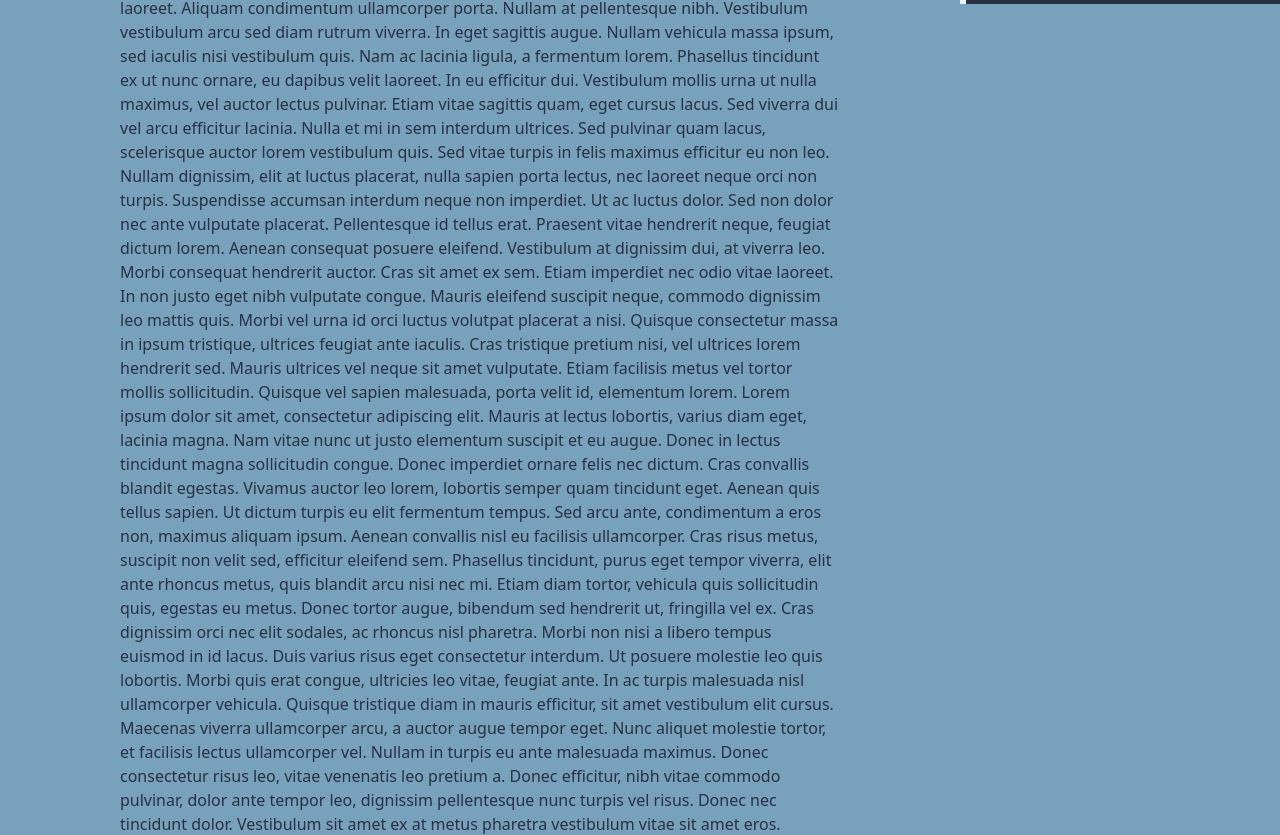
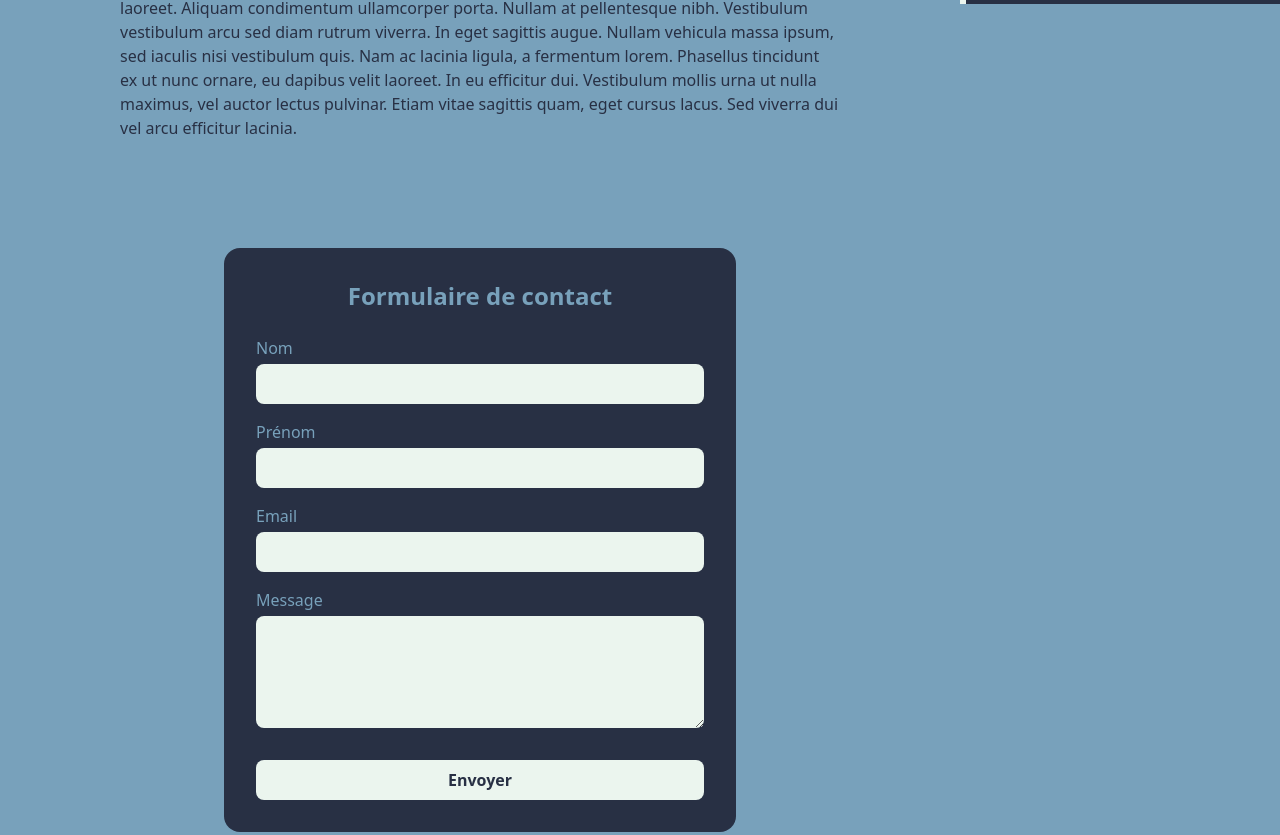
Before and after one commit to LaWass1864/Portfolio, a plain HTML site: page index.html in a window 1280 px wide. Shown: the part 796-1631 px from the top of the page. Drawn offline with nearby package versions, Linux system fonts and the light colour scheme.

Commit message:
Ajout du formulaire de contact

```diff
--- a/index.html
+++ b/index.html
@@ -18,14 +18,14 @@
             <a href="index.html" class="flex justify-center">
                 <svg xmlns="http://www.w3.org/2000/svg" width="100" height="100" viewBox="0 0 400 400" role="img"
                     aria-label="Badge TMH">
-                    <circle cx="200" cy="200" r="170" fill="#78a1bb" stroke="#283044" stroke-width="8"/>
+                    <circle cx="200" cy="200" r="170" fill="#78a1bb" stroke="#283044" stroke-width="8" />
                     <text x="50%" y="52%" text-anchor="middle" dominant-baseline="middle"
                         font-family="Inter, Arial, Helvetica, sans-serif" font-weight="800" font-size="100"
                         fill="#283044">TMH</text>
                 </svg>
             </a>
             <a href="#moi" class="block text-[#78A1BB] font-bold text-3xl hover:text-[#ebf5ee]">À propos de moi</a>
-            <a href="#" class="block text-[#78A1BB] font-bold text-3xl hover:text-[#ebf5ee]">Contact</a>
+            <a href="#contact" class="block text-[#78A1BB] font-bold text-3xl hover:text-[#ebf5ee]">Contact</a>
             <a href="#" class="block text-[#78A1BB] font-bold text-3xl hover:text-[#ebf5ee]">Mes projets</a>
             <a href="#" class="block text-[#78A1BB] font-bold text-3xl hover:text-[#ebf5ee]">Scrool to top</a>
         </nav>
@@ -34,27 +34,70 @@
     <section class="text-[#283044] w-3/4" id="moi">
         <h1 class="text-8xl pl-30 pt-30 font-bold"><span class="text-[#ebf5ee]">T</span>éo<br> <span
                 class="text-[#ebf5ee]">M</span>assicot<br> <span class="text-[#ebf5ee]">H</span>equet</h1>
-        <p class="p-30">
-            Lorem ipsum dolor sit amet, consectetur adipiscing elit. Curabitur pellentesque, justo eget iaculis egestas, ex enim fermentum felis, vitae tincidunt odio lacus nec dui. Praesent feugiat laoreet vestibulum. Donec hendrerit ornare elementum. Sed et turpis aliquam, dictum libero at, tempor tortor. Proin bibendum nunc vel mauris tempus varius. Pellentesque blandit ligula at felis eleifend porta. Suspendisse facilisis arcu et pulvinar consectetur. Aenean mattis viverra nisl quis molestie. Duis cursus elit et nisl elementum semper. Etiam sit amet lorem sit amet tortor pellentesque blandit. Sed a aliquam est. Curabitur venenatis elit non porta varius. Integer mattis magna risus, vel gravida nibh faucibus sed. Integer consectetur nibh odio.
+        <p class="px-30 pt-30">
+            Lorem ipsum dolor sit amet, consectetur adipiscing elit. Curabitur pellentesque, justo eget iaculis egestas,
+            ex enim fermentum felis, vitae tincidunt odio lacus nec dui. Praesent feugiat laoreet vestibulum. Donec
+            hendrerit ornare elementum. Sed et turpis aliquam, dictum libero at, tempor tortor. Proin bibendum nunc vel
+            mauris tempus varius. Pellentesque blandit ligula at felis eleifend porta. Suspendisse facilisis arcu et
+            pulvinar consectetur. Aenean mattis viverra nisl quis molestie. Duis cursus elit et nisl elementum semper.
+            Etiam sit amet lorem sit amet tortor pellentesque blandit. Sed a aliquam est. Curabitur venenatis elit non
+            porta varius. Integer mattis magna risus, vel gravida nibh faucibus sed. Integer consectetur nibh odio.
 
-Nam interdum quam vel interdum sollicitudin. Sed et massa porttitor, elementum leo non, luctus turpis. Fusce turpis eros, pulvinar eu metus a, dapibus imperdiet justo. Fusce consectetur consectetur risus, ac interdum nulla porttitor vel. Nulla vehicula mauris eu turpis porttitor laoreet. Aliquam condimentum ullamcorper porta. Nullam at pellentesque nibh. Vestibulum vestibulum arcu sed diam rutrum viverra. In eget sagittis augue. Nullam vehicula massa ipsum, sed iaculis nisi vestibulum quis. Nam ac lacinia ligula, a fermentum lorem. Phasellus tincidunt ex ut nunc ornare, eu dapibus velit laoreet. In eu efficitur dui. Vestibulum mollis urna ut nulla maximus, vel auctor lectus pulvinar. Etiam vitae sagittis quam, eget cursus lacus. Sed viverra dui vel arcu efficitur lacinia.
+            Nam interdum quam vel interdum sollicitudin. Sed et massa porttitor, elementum leo non, luctus turpis. Fusce
+            turpis eros, pulvinar eu metus a, dapibus imperdiet justo. Fusce consectetur consectetur risus, ac interdum
+            nulla porttitor vel. Nulla vehicula mauris eu turpis porttitor laoreet. Aliquam condimentum ullamcorper
+            porta. Nullam at pellentesque nibh. Vestibulum vestibulum arcu sed diam rutrum viverra. In eget sagittis
+            augue. Nullam vehicula massa ipsum, sed iaculis nisi vestibulum quis. Nam ac lacinia ligula, a fermentum
+            lorem. Phasellus tincidunt ex ut nunc ornare, eu dapibus velit laoreet. In eu efficitur dui. Vestibulum
+            mollis urna ut nulla maximus, vel auctor lectus pulvinar. Etiam vitae sagittis quam, eget cursus lacus. Sed
+            viverra dui vel arcu efficitur lacinia.
 
-Nulla et mi in sem interdum ultrices. Sed pulvinar quam lacus, scelerisque auctor lorem vestibulum quis. Sed vitae turpis in felis maximus efficitur eu non leo. Nullam dignissim, elit at luctus placerat, nulla sapien porta lectus, nec laoreet neque orci non turpis. Suspendisse accumsan interdum neque non imperdiet. Ut ac luctus dolor. Sed non dolor nec ante vulputate placerat. Pellentesque id tellus erat. Praesent vitae hendrerit neque, feugiat dictum lorem. Aenean consequat posuere eleifend. Vestibulum at dignissim dui, at viverra leo. Morbi consequat hendrerit auctor. Cras sit amet ex sem.
+        </p>
+        <section class="flex items-center justify-center min-h-screen" id="contact">
+            <div class="w-full max-w-lg rounded-2xl bg-[#283044] p-8">
+                <h2 class="text-2xl font-bold text-[#78A1BB] mb-6 text-center">Formulaire de contact</h2>
+                <form action="#" method="POST" class="space-y-4">
 
-Etiam imperdiet nec odio vitae laoreet. In non justo eget nibh vulputate congue. Mauris eleifend suscipit neque, commodo dignissim leo mattis quis. Morbi vel urna id orci luctus volutpat placerat a nisi. Quisque consectetur massa in ipsum tristique, ultrices feugiat ante iaculis. Cras tristique pretium nisi, vel ultrices lorem hendrerit sed. Mauris ultrices vel neque sit amet vulputate. Etiam facilisis metus vel tortor mollis sollicitudin. Quisque vel sapien malesuada, porta velit id, elementum lorem. Lorem ipsum dolor sit amet, consectetur adipiscing elit. Mauris at lectus lobortis, varius diam eget, lacinia magna. Nam vitae nunc ut justo elementum suscipit et eu augue. Donec in lectus tincidunt magna sollicitudin congue. Donec imperdiet ornare felis nec dictum. Cras convallis blandit egestas.
+                    <!-- Nom -->
+                    <div>
+                        <label for="nom" class="block text-bold font-medium text-[#78A1BB]">Nom</label>
+                        <input type="text" id="nom" name="nom" required
+                            class="mt-1 block w-full rounded-lg p-2 bg-[#EBF5EE]" />
+                    </div>
 
-Vivamus auctor leo lorem, lobortis semper quam tincidunt eget. Aenean quis tellus sapien. Ut dictum turpis eu elit fermentum tempus. Sed arcu ante, condimentum a eros non, maximus aliquam ipsum. Aenean convallis nisl eu facilisis ullamcorper. Cras risus metus, suscipit non velit sed, efficitur eleifend sem. Phasellus tincidunt, purus eget tempor viverra, elit ante rhoncus metus, quis blandit arcu nisi nec mi. Etiam diam tortor, vehicula quis sollicitudin quis, egestas eu metus.
+                    <!-- Prénom -->
+                    <div>
+                        <label for="prenom" class="block text-bold font-medium text-[#78A1BB]">Prénom</label>
+                        <input type="text" id="prenom" name="prenom" required
+                            class="mt-1 block w-full rounded-lg p-2 bg-[#EBF5EE]" />
+                    </div>
 
-Donec tortor augue, bibendum sed hendrerit ut, fringilla vel ex. Cras dignissim orci nec elit sodales, ac rhoncus nisl pharetra. Morbi non nisi a libero tempus euismod in id lacus. Duis varius risus eget consectetur interdum. Ut posuere molestie leo quis lobortis. Morbi quis erat congue, ultricies leo vitae, feugiat ante. In ac turpis malesuada nisl ullamcorper vehicula. Quisque tristique diam in mauris efficitur, sit amet vestibulum elit cursus. Maecenas viverra ullamcorper arcu, a auctor augue tempor eget. Nunc aliquet molestie tortor, et facilisis lectus ullamcorper vel. Nullam in turpis eu ante malesuada maximus. Donec consectetur risus leo, vitae venenatis leo pretium a. Donec efficitur, nibh vitae commodo pulvinar, dolor ante tempor leo, dignissim pellentesque nunc turpis vel risus. Donec nec tincidunt dolor. Vestibulum sit amet ex at metus pharetra vestibulum vitae sit amet eros. Vestibulum et metus lorem.
+                    <!-- Email -->
+                    <div>
+                        <label for="email" class="block text-bold font-medium text-[#78A1BB]">Email</label>
+                        <input type="email" id="email" name="email" required
+                            class="mt-1 block w-full rounded-lg p-2 bg-[#EBF5EE]" />
+                    </div>
 
-Duis tempor efficitur porttitor. Maecenas scelerisque scelerisque sapien eget fermentum. Quisque faucibus sapien diam, et blandit justo eleifend a. Fusce sollicitudin ante et interdum condimentum. Vivamus vitae tellus finibus, pellentesque lacus ut, porta tellus. Suspendisse gravida, orci non vestibulum sollicitudin, diam nisi viverra ligula, quis mollis tellus lectus a urna. Donec a est facilisis, mattis massa semper, volutpat velit. Suspendisse hendrerit dui velit, ut malesuada massa luctus eget. Vivamus at pretium neque, vitae vehicula mi.
+                    <!-- Message -->
+                    <div>
+                        <label for="message" class="block text-bold font-medium text-[#78A1BB]">Message</label>
+                        <textarea id="message" name="message" rows="4" required
+                            class="mt-1 block w-full rounded-lg p-2 bg-[#EBF5EE]"></textarea>
+                    </div>
 
-Curabitur consequat pulvinar nibh non maximus. Fusce sagittis pharetra urna, ac finibus risus lacinia quis. Nulla erat lectus, semper in vestibulum eget, vulputate ut ipsum. Vivamus porta efficitur mauris, sollicitudin dapibus purus consequat vitae. Suspendisse ornare sed eros quis dignissim. Integer congue velit non nibh lobortis aliquet. Vestibulum placerat accumsan quam nec efficitur. Fusce ipsum justo, hendrerit vitae vestibulum id, aliquet at risus. Quisque non nibh aliquam, auctor magna in, bibendum odio. Vestibulum consectetur, diam vitae aliquet imperdiet, nulla augue imperdiet erat, sit amet eleifend odio ex a lectus. Duis tincidunt elit eu libero ornare, sed vehicula leo vehicula. In hac habitasse platea dictumst. Nam vitae rhoncus leo, vitae condimentum quam. Phasellus gravida libero a ullamcorper bibendum.
+                    <!-- Bouton -->
+                    <div class="pt-4">
+                        <button type="submit"
+                            class="w-full bg-[#EBF5EE] text-[#283044] font-semibold py-2 px-4 rounded-lg hover:bg-[#78A1BB]">
+                            Envoyer
+                        </button>
+                    </div>
 
-Sed sem elit, pharetra vel vestibulum vel, ultrices in metus. Phasellus malesuada nisl ut lacus faucibus, in commodo risus aliquet. Morbi vel nibh vel neque convallis pellentesque eget sed purus. Suspendisse tincidunt convallis quam. Nunc vitae interdum quam. Curabitur dapibus metus eu imperdiet consectetur. Maecenas eget maximus erat. Aenean rhoncus pharetra dui, vitae ornare sapien dapibus id. Praesent finibus mi ac velit elementum rutrum ac a libero. Curabitur consequat ligula lacus, quis interdum turpis consequat in. Nullam nec ipsum at enim efficitur viverra.
+                </form>
+            </div>
+        </section>
 
-Pellentesque auctor quam nec commodo commodo. Aenean faucibus, neque eu mollis sollicitudin, urna odio interdum erat, non euismod dolor nisl in sapien. In ac augue sed orci fermentum semper at laoreet nisl. Interdum et malesuada fames ac ante ipsum primis in faucibus. Mauris auctor dolor eu sapien egestas pretium. Aliquam cursus purus vel ornare scelerisque. Nunc odio elit, venenatis id egestas id, placerat sit amet nisl. Phasellus eget euismod mauris. Aenean elementum nec nunc eu tempor. Vestibulum eget sagittis urna. Vestibulum posuere nunc velit, a vestibulum metus pellentesque quis. Sed odio ante, iaculis vel interdum sit amet, finibus eget nisl. Morbi tellus nisl, condimentum a orci ac, ornare accumsan mi.
-        </p>
     </section>
 
 
```
